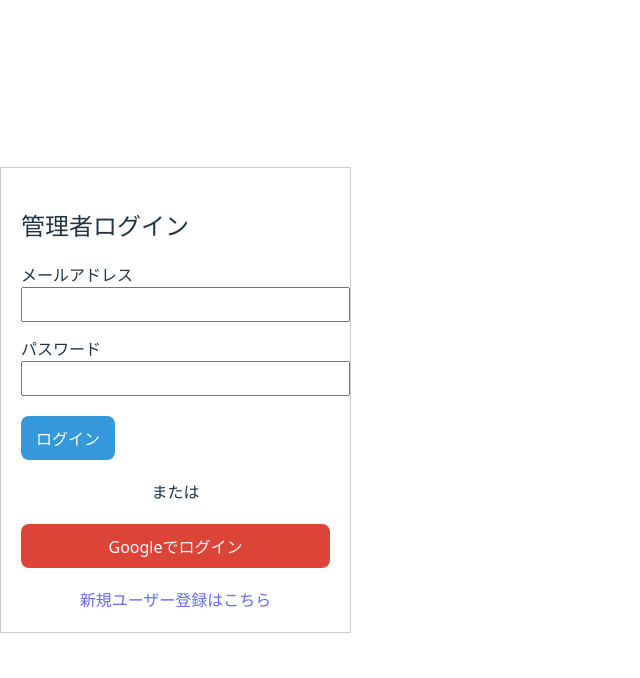
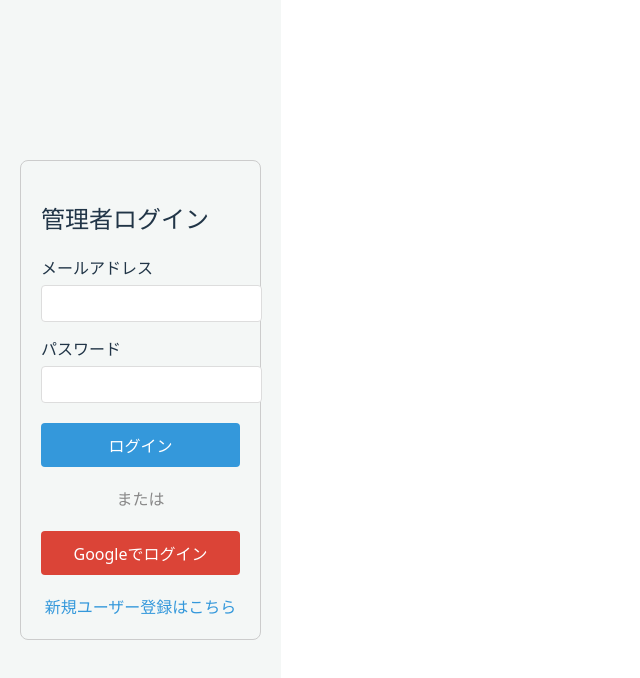
Before and after one commit to masa-22/my-softball-app, a React (Vite) app: page /login in a window 1280 px wide. Shown: the top 678 px of the page, without its empty margins (0-640 px from the left). Built offline with nearby package versions, Linux system fonts and the light colour scheme; no server answers.

Commit message:
fix: WindowSize

```diff
--- a/src/components/Login.jsx
+++ b/src/components/Login.jsx
@@ -1,4 +1,4 @@
-import React, { useRef, useState } from 'react';
+import React, { useRef, useState, useEffect } from 'react';
 import { useAuth } from '../context/AuthContext'; // 作成したフックをインポート
 import { useNavigate, Link } from 'react-router-dom';
 
@@ -9,6 +9,17 @@ const Login = () => {
   const [error, setError] = useState('');
   const [loading, setLoading] = useState(false);
   const navigate = useNavigate();
+  // 画面サイズ変更時にisMobileを更新
+  const [isMobile, setIsMobile] = useState(window.innerWidth < 768);
+
+  useEffect(() => {
+    const handleResize = () => {
+      setIsMobile(window.innerWidth < 768);
+    };
+
+    window.addEventListener('resize', handleResize);
+    return () => window.removeEventListener('resize', handleResize);
+  }, []);
 
   // 既にログインしている場合はホーム画面へリダイレクト
   if (currentUser) {
@@ -46,39 +57,80 @@ const Login = () => {
     setLoading(false);
   };
 
+  // --- スタイル定義 ---
+  const wrapperStyle = {
+    display: 'flex',
+    justifyContent: 'center', // 水平方向の中央揃え
+    alignItems: 'center',     // 垂直方向の中央揃え
+    minHeight: '100vh',     // ビューポートの高さいっぱいを使用
+    padding: isMobile ? '0' : '20px',
+    boxSizing: 'border-box',
+    backgroundColor: '#f4f7f6',
+  };
+
+  // デスクトップ用スタイル
+  const containerStyle = {
+    maxWidth: '800px',
+    width: '100%',
+    margin: '0',
+    padding: '20px',
+    border: '1px solid #ccc',
+    borderRadius: '8px',
+  };
+
+  // モバイル用スタイル
+  const mobileContainerStyle = {
+    maxWidth: '100%',
+    margin: '0 10px',
+    padding: '15px',
+    border: '1px solid #ccc',
+    borderRadius: '0',
+    boxShadow: 'none',
+  };
+
+  // コンテナスタイル
+  const appliedContainerStyle = {
+    ...containerStyle,
+    ...(isMobile ? mobileContainerStyle : {}),
+  }
+
   return (
-    <div style={{ maxWidth: '400px', margin: '50px auto', padding: '20px', border: '1px solid #ccc' }}>
+    <div style={wrapperStyle}>
+      <div style={appliedContainerStyle}>
         <h2>管理者ログイン</h2>
         {error && <p style={{ color: 'red' }}>{error}</p>}
         {/* メール・パスワードフォーム */}
         <form onSubmit={handleSubmit}>
           <div style={{ marginBottom: '15px' }}>
-          <label>メールアドレス</label>
-          <input type="email" ref={emailRef} required style={{ width: '100%', padding: '8px' }} />
+            <label style={{ display: 'block', marginBottom: '5px' }}>メールアドレス</label>
+            <input type="email" ref={emailRef} required style={{ width: '100%', padding: '10px', border: '1px solid #ddd', borderRadius: '4px' }} />
           </div>
           <div style={{ marginBottom: '20px' }}>
-          <label>パスワード</label>
-          <input type="password" ref={passwordRef} required style={{ width: '100%', padding: '8px' }} />
+            <label style={{ display: 'block', marginBottom: '5px' }}>パスワード</label>
+            <input type="password" ref={passwordRef} required style={{ width: '100%', padding: '10px', border: '1px solid #ddd', borderRadius: '4px' }} />
           </div>
-        <button disabled={loading} type="submit" style={{ padding: '10px 15px', background: '#3498db', color: 'white', border: 'none' }}>
+          <button disabled={loading}
+          type="submit"
+          style={{ padding: '10px 15px', background: '#3498db', color: 'white', border: 'none', borderRadius: '4px', width: '100%', cursor: loading ? 'not-allowed' : 'pointer' }}>
             ログイン
           </button>
         </form>
 
-      <div style={{ margin: '20px 0', textAlign: 'center' }}>または</div>
+        <div style={{ margin: '20px 0', textAlign: 'center', color: '#888' }}>または</div>
 
         {/* Googleログインボタン */}
         <button
           onClick={handleGoogleSignIn}
           disabled={loading}
-        style={{ padding: '10px 15px', background: '#db4437', color: 'white', border: 'none', width: '100%' }}
+          style={{ padding: '10px 15px', background: '#db4437', color: 'white', border: 'none', width: '100%', borderRadius: '4px', cursor: loading ? 'not-allowed' : 'pointer' }}
           >
           Googleでログイン
         </button>
 
         {/* ユーザー登録ページへのリンク */}
         <div style={{ marginTop: '20px', textAlign: 'center'}}>
-        <Link to="/signup">新規ユーザー登録はこちら</Link>
+          <Link to="/signup" style={{ color: '#3498db', textDecoration: 'none' }}>新規ユーザー登録はこちら</Link>
+        </div>
       </div>
     </div>
   );
```
Lines whose indentation alone changed are shown as unchanged.
